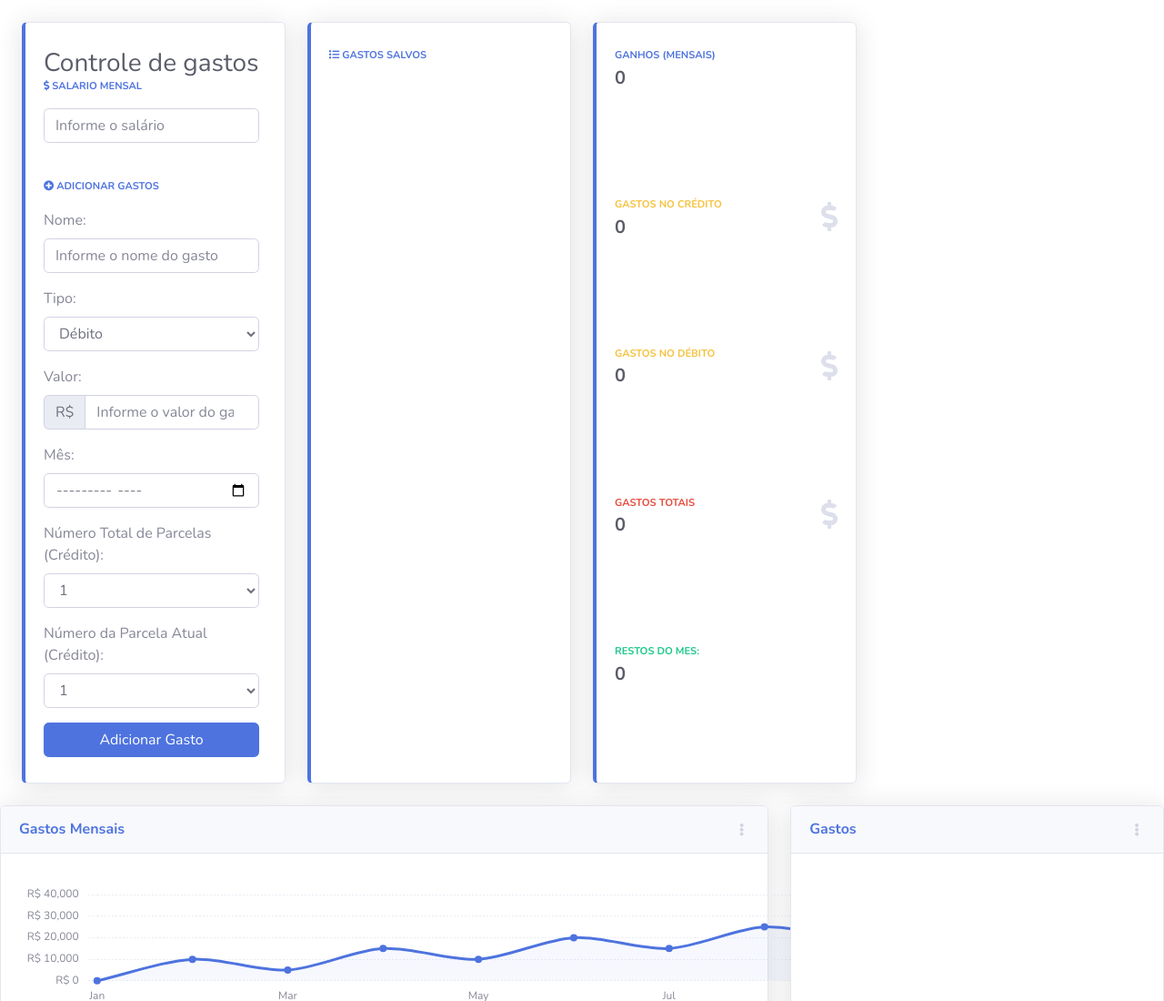
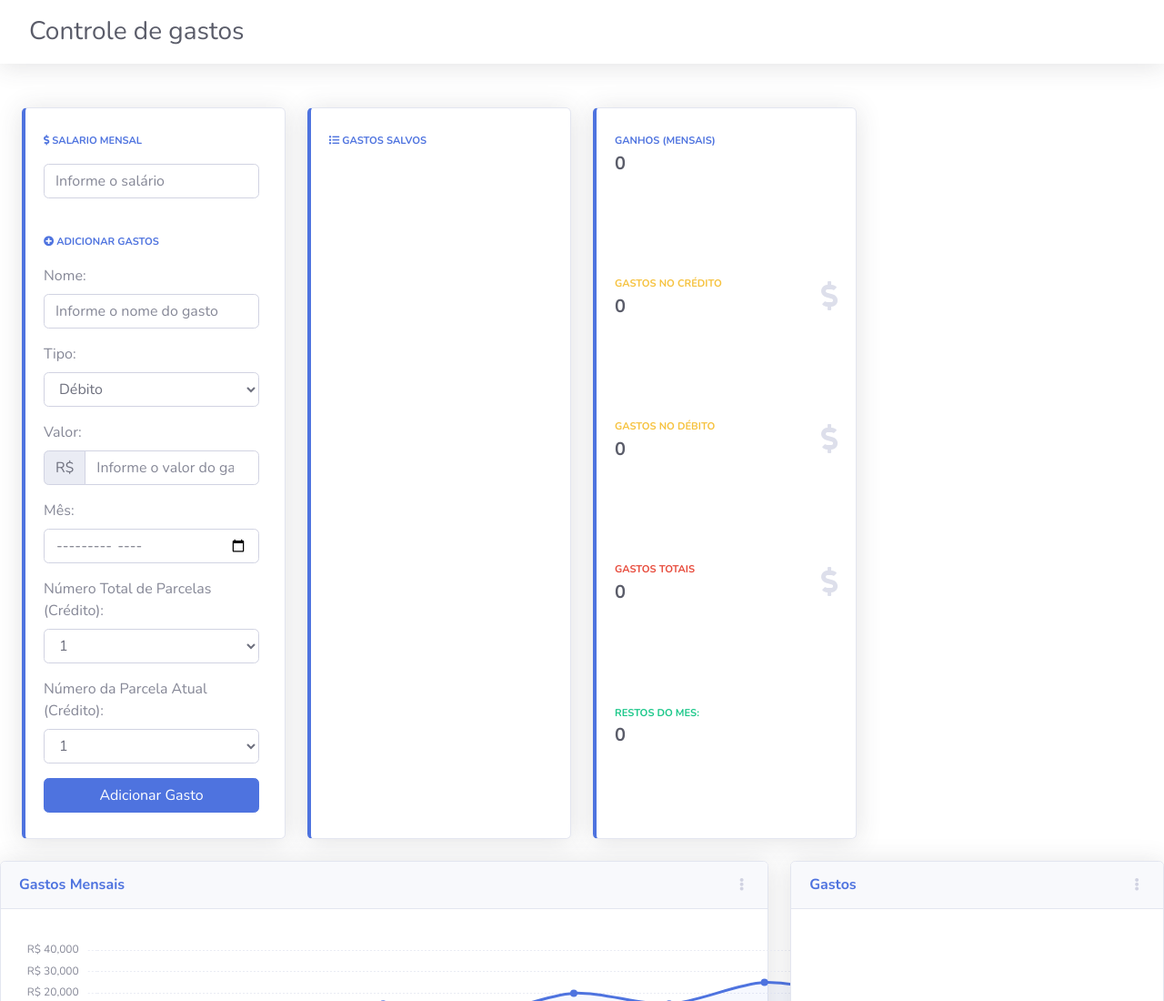
Before and after one commit to IanOliveiraSilva/Contador-de-Gastos, a website with bundled scripts: page index.html in a window 1280 px wide. Shown: the top 1100 px of the page at 91% size. Built offline with nearby package versions, Linux system fonts and the light colour scheme.

Commit message:
Adding topbar

```diff
--- a/index.html
+++ b/index.html
@@ -23,6 +23,17 @@
 </head>
 
 <body id="page-top">
+     <!-- Topbar -->
+     <nav class="navbar navbar-expand navbar-light bg-white topbar mb-4 static-top shadow">
+        <div
+        class="d-none d-sm-inline-block form-inline mr-auto ml-md-3 my-2 my-md-0 mw-100 navbar-search">
+        <div class="input-group">
+            <h1 class="h3 mb-0 text-gray-800">   Controle de gastos</h1>
+            <div class="input-group-append">
+            </div>
+        </div>
+    </div>
+        </nav>
     <!-- Content Wrapper -->
     <div id="content-wrapper" class="d-flex flex-column">
 
@@ -45,7 +56,6 @@
                         <div class="card border-left-primary shadow h-100 py-2">
 
                             <div class="card-body">
-                                <h1 class="h3 mb-0 text-gray-800">   Controle de gastos</h1>
                                 <div class="row no-gutters align-items-center">
                                     <div class="col mr-2">
                                         <div class="text-xs font-weight-bold text-primary text-uppercase mb-3">
```
